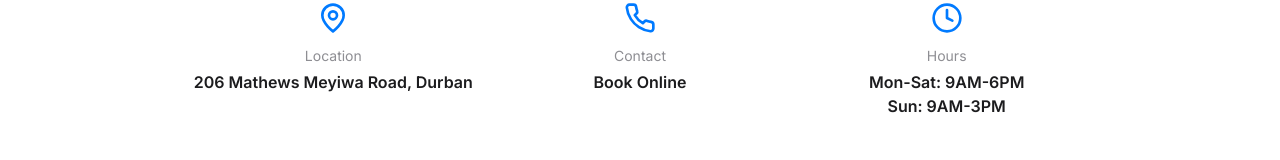
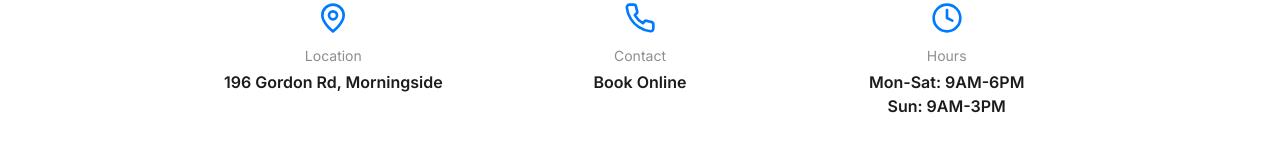
Before and after one commit to Quaviousthe3rd/waylins-app, a React (Vite) app: page /admin in a window 1280 px wide. Shown: the part 606-766 px from the top of the page. Built offline with nearby package versions, Linux system fonts and the light colour scheme; no server answers.

Commit message:
fix: update storefront address to 196 Gordon Rd, Morningside
Co-Authored-By: Claude Sonnet 5 <noreply@anthropic.com>

```diff
--- a/pages/HomePage.tsx
+++ b/pages/HomePage.tsx
@@ -33,7 +33,7 @@ export const HomePage: React.FC = () => {
             <div className="flex flex-col items-center">
               <MapPin className="w-8 h-8 text-[#007AFF] mb-3" />
               <p className="text-[#8E8E93] text-sm mb-1">Location</p>
-              <p className="font-semibold text-[#1C1C1E]">206 Mathews Meyiwa Road, Durban</p>
+              <p className="font-semibold text-[#1C1C1E]">196 Gordon Rd, Morningside</p>
             </div>
             <div className="flex flex-col items-center">
               <Phone className="w-8 h-8 text-[#007AFF] mb-3" />
```
